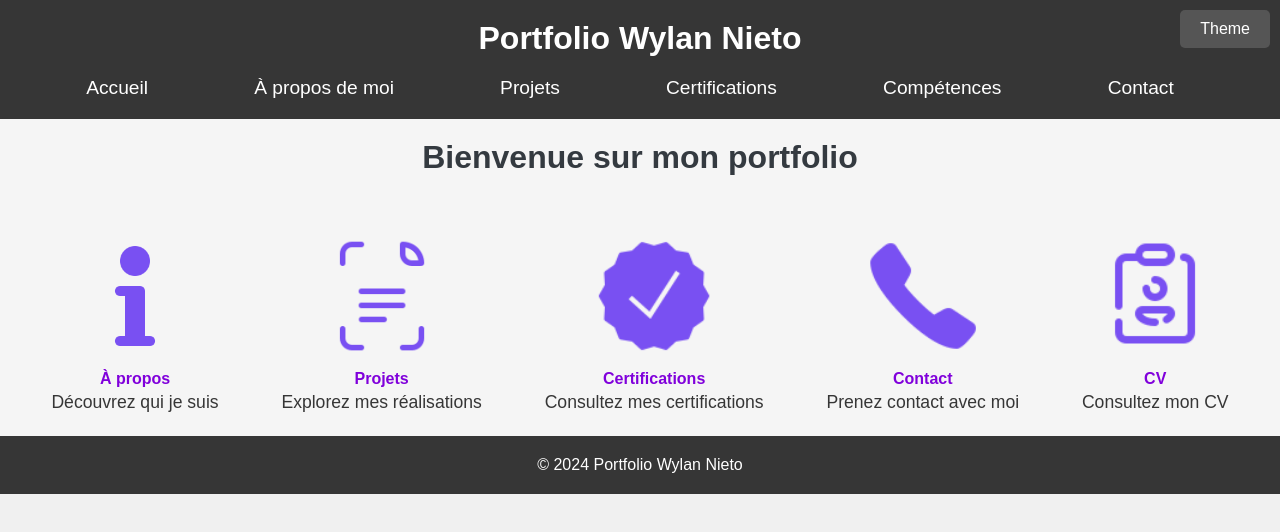
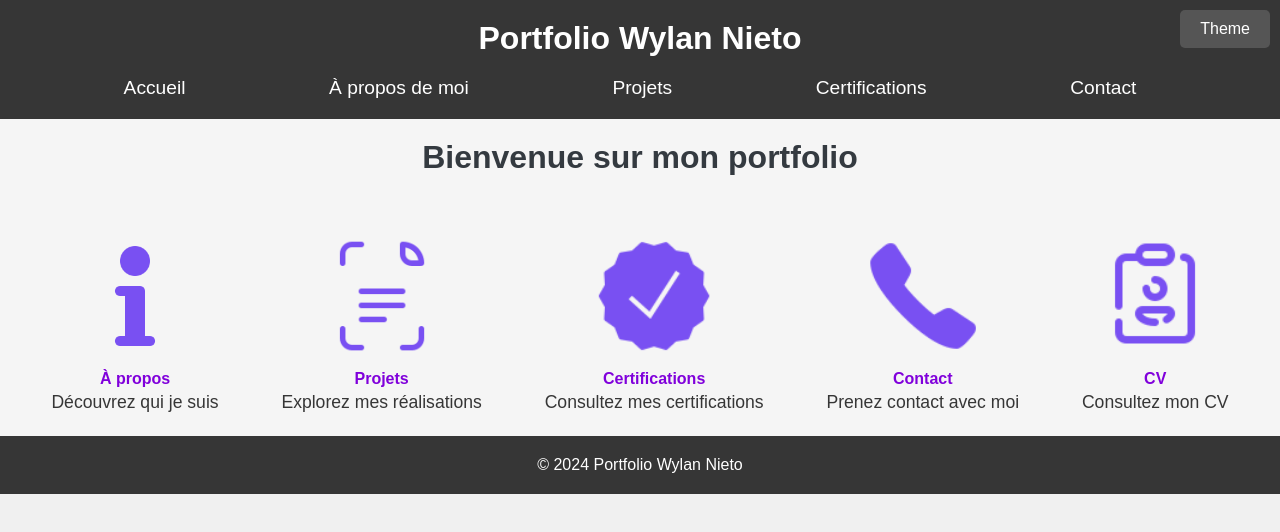
Before and after one commit to NIETOW/Portfolio, a plain HTML site: page index.html in a window 1280 px wide. Drawn offline with Linux system fonts and the light colour scheme.

Commit message:
-compétence Header

```diff
--- a/index.html
+++ b/index.html
@@ -21,8 +21,7 @@
                 <li><a href="about.html">À propos de moi</a></li>
                 <li><a href="projects.html">Projets</a></li>
                 <li><a href="certifications.html">Certifications</a></li>
-                <li><a href="competences.html">Compétences</a></li>
-                <li><a href="contact.html">Contact</a></li>
+                <!--<li><a href="competences.html">Compétences</a></li>-->                <li><a href="contact.html">Contact</a></li>
             </ul>
         </nav>
         <button onclick="toggleTheme()">Theme</button>
```
Also changed, not shown: about.html (+1 -2 lines), certifications.html (+1 -1 lines), contact.html (+1 -2 lines), projects.html (+1 -2 lines).
